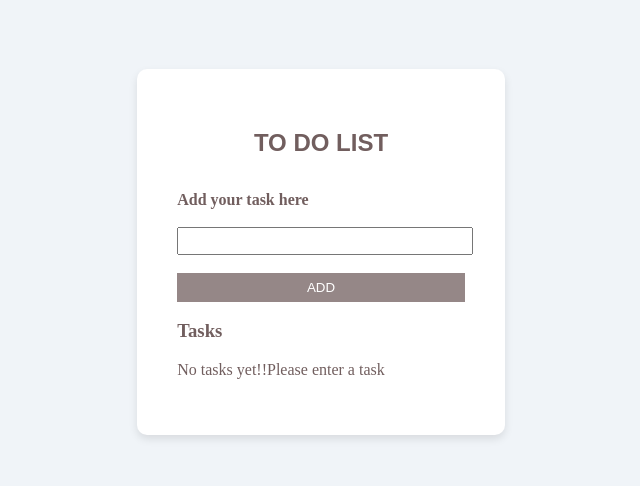
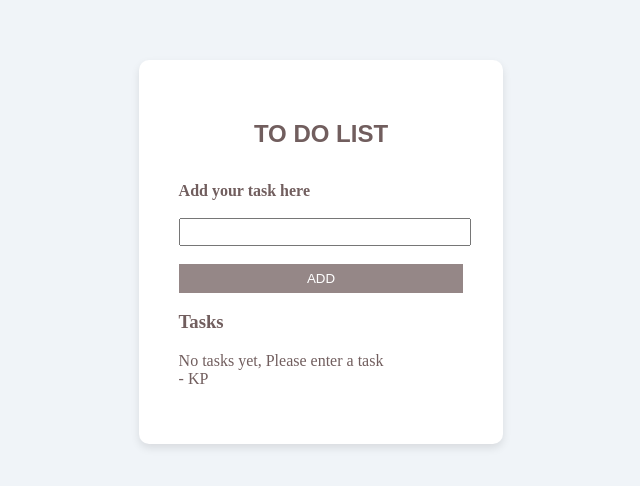
Before and after one commit to krishnapriya-ua/To-do, a React (Create React App) app: page / in a window 1280 px wide. Shown: the part 102-588 px from the top of the page, without its empty margins (319-959 px from the left). Built offline with nearby package versions, Linux system fonts and the light colour scheme.

Commit message:
css change

```diff
--- a/src/App.js
+++ b/src/App.js
@@ -61,6 +61,7 @@ export default function App() {
     <div className="mainapp">
       <h2 className="todo">TO DO LIST</h2>
 
+
       <form onSubmit={handleSubmit}>
         <label style={{ fontWeight: 'bold' }}>Add your task here</label><br /><br />
         <input
@@ -75,7 +76,7 @@ export default function App() {
       <h3>Tasks</h3>
 
       {tasks.length === 0 ? (
-        <p> No tasks yet!!Please enter a task</p>
+        <p> No tasks yet, Please enter a task <br/>- KP</p>
       ) : (
         tasks.map((taskItem, index) => (
           <div className="task-item" key={index}>
```
